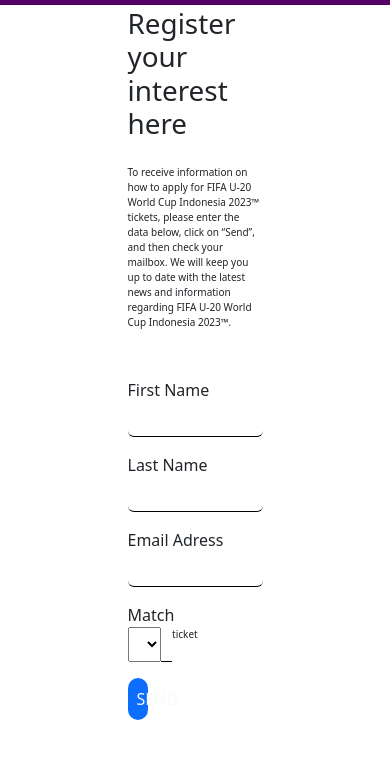
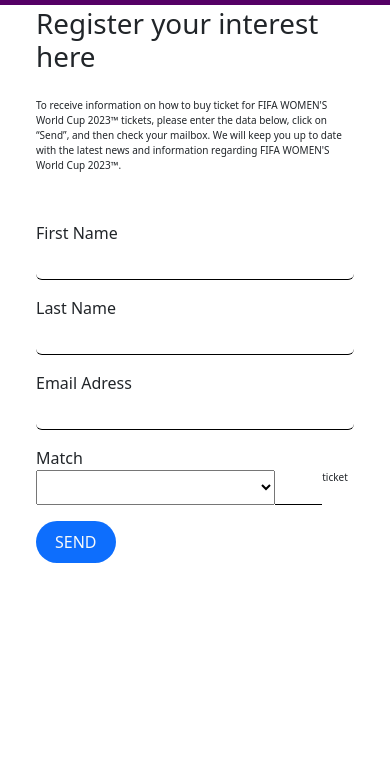
Before and after one commit to Narapati24/itw2022_project2_223040155, a plain HTML site: page pages/FIFA WOMEN 2023.html in a window 390 px wide. Shown: the part 61-820 px from the top of the page. Drawn offline with nearby package versions, Linux system fonts and the light colour scheme.

Commit message:
responsive ticket

```diff
--- a/pages/FIFA WOMEN 2023.html
+++ b/pages/FIFA WOMEN 2023.html
@@ -25,6 +25,24 @@
 
       .submit {
         width: 15%;
+      }
+
+      @media (max-width: 767px) {
+        .form {
+          width: 100% !important;
+        }
+
+        .submit {
+          width: 25%;
+        }
+
+        .match select {
+          width: 75% !important;
+        }
+
+        .match input {
+          width: 15% !important;
+        }
       }
     </style>
   </head>
@@ -90,15 +108,14 @@
     <div class="loader"></div>
 
     <div class="container-fluid first-order">
-      <div class="container d-flex justify-content-center w-50">
+      <div class="container d-flex justify-content-center w-50 form">
         <div class="container d-flex flex-column">
           <h1 class="pt-5 pb-3">Register your interest here</h1>
           <p class="mb-5">
-            To receive information on how to apply for FIFA U-20 World Cup
-            Indonesia 2023™ tickets, please enter the data below, click on
-            “Send”, and then check your mailbox. We will keep you up to date
-            with the latest news and information regarding FIFA U-20 World Cup
-            Indonesia 2023™.
+            To receive information on how to buy ticket for FIFA WOMEN'S World
+            Cup 2023™ tickets, please enter the data below, click on “Send”, and
+            then check your mailbox. We will keep you up to date with the latest
+            news and information regarding FIFA WOMEN'S World Cup 2023™.
           </p>
           <form class="d-flex flex-column" name="project2-contact">
             <label for="f-name">First Name</label>
@@ -108,8 +125,8 @@
             <label for="email">Email Adress</label>
             <input class="rounded mb-3" type="email" name="email" id="email" />
             <label for="tiket-type">Match</label>
-            <div class="d-flex flex-row">
-              <select class="w-25" name="tiket-type" id="tiket-type">
+            <div class="d-flex flex-row match">
+              <select class="w-25" name="tiket-type" id="tiket-type" required>
                 <option value="opening-match">Opening Match</option>
                 <option value="inaugural-match">Inaugural Match</option>
                 <option value="group-stage">Group Stage</option>
@@ -120,7 +137,14 @@
                 <option value="final-match">Final Match</option>
                 <option value="" selected></option>
               </select>
-              <input style="width: 8%" type="number" name="value" id="value" />
+              <input
+                style="width: 8%"
+                type="number"
+                name="value"
+                id="value"
+                maxlength="2"
+                required
+              />
               <p>ticket</p>
             </div>
             <button
```
Also changed, not shown: pages/BUY TICKETS.html (+11 -4 lines), pages/Indonesia 2023.html (+11 -1 lines).
